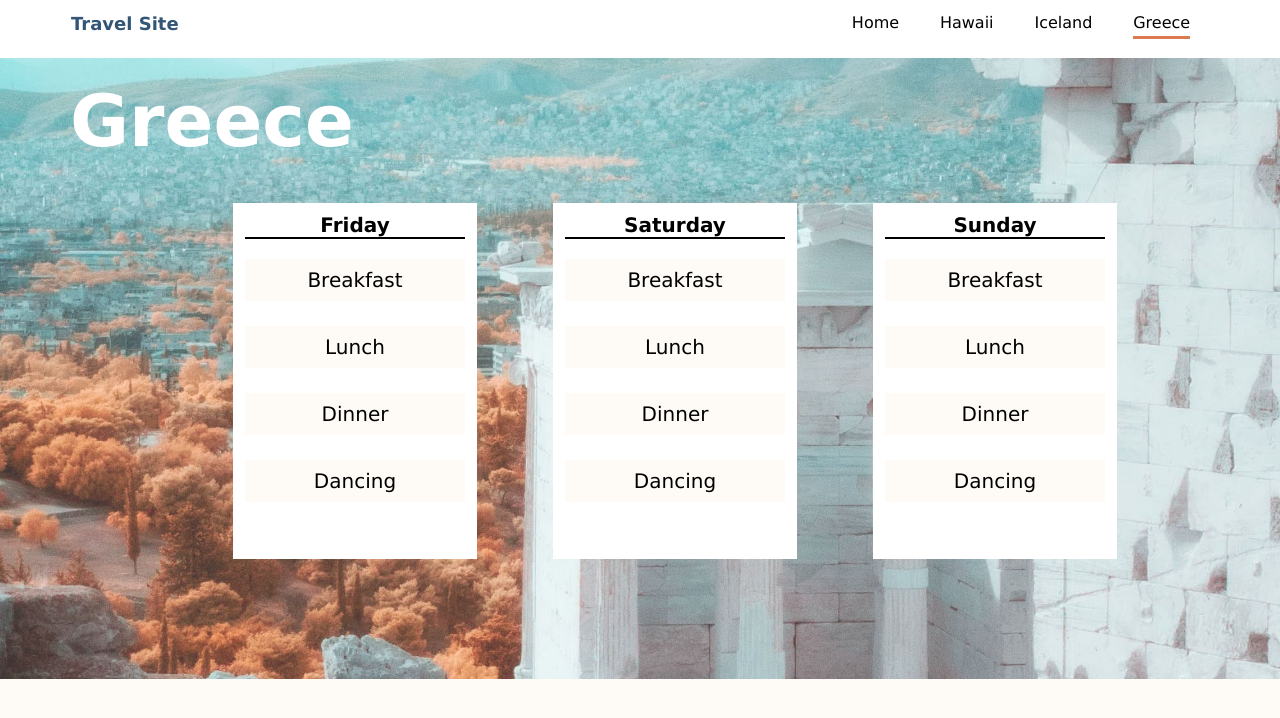
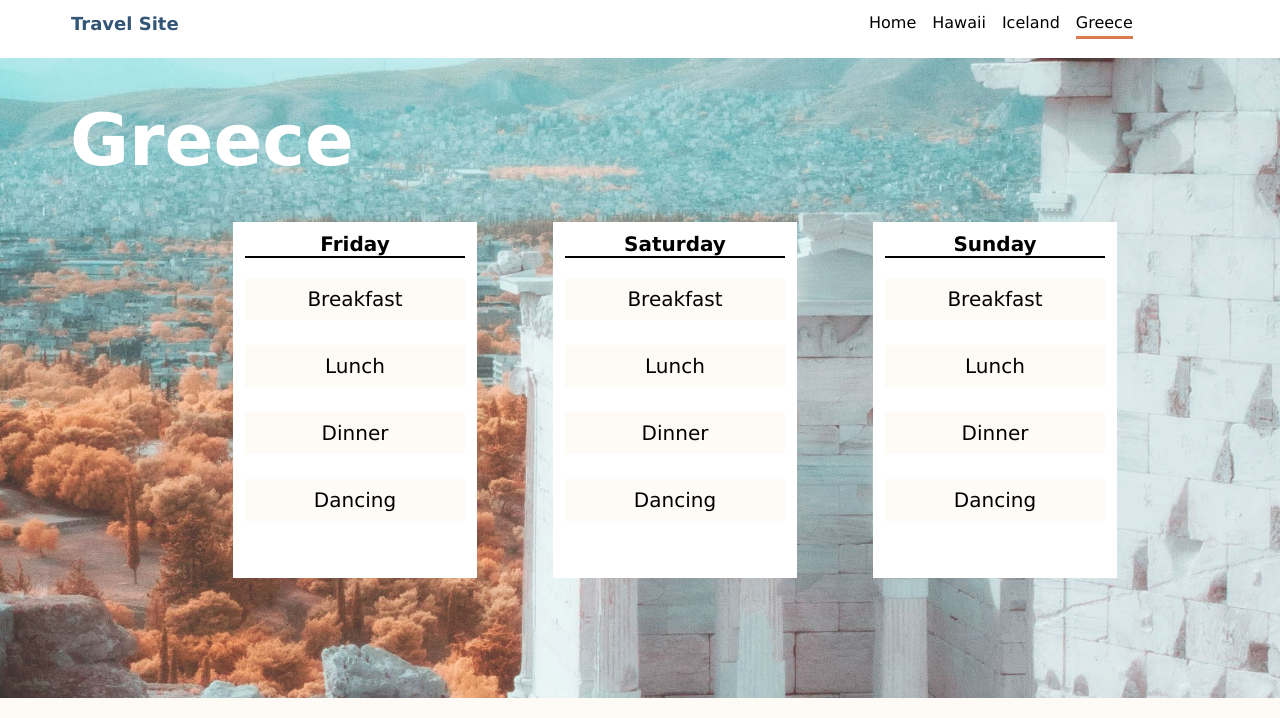
Before and after one commit to andrewssito/Git-demo, a plain HTML site: page pages/greece.html in a window 1280 px wide. Shown: the top 718 px of the page. Drawn offline with Linux system fonts and the light colour scheme.

Commit message:
FINAL COMMIT TRAVEL SITE

```diff
--- a/css/destinations.css
+++ b/css/destinations.css
@@ -5,7 +5,7 @@
 .destination_header {
     color: white;
     font-size: 72px;
-    padding-top: 79px;
+    padding-top: 98px;
     margin-left: 70px;
 }
 
@@ -78,7 +78,7 @@
 
 
 
-/* HAWAII PAGE */
+/* BACKGROUND PAGES */
 
 .destination_page-hawaii {
     background-image: url(../assets/images/hawaii.jpg);
--- a/css/global.css
+++ b/css/global.css
@@ -29,12 +29,23 @@
 
 .nav_top-right {
     flex: 2;
-    margin-left: 600px;
+    margin-left: 650px;
     margin-top: 7px;
-    margin-right: 50px;
     display: flex;
-    justify-content: space-evenly;
 }
+
+
+.nav_right-menu {
+    list-style-type: none;
+    display: flex;
+}
+
+
+.nav_menu-items {
+    flex-direction: column;
+    display: flex;
+}
+
 
 
 .nav_top-logo {
@@ -52,6 +63,8 @@
     text-align: center;
     font-size: 16px;
     font-weight: 300;
+    margin-left: 8px;
+    margin-right: 8px;
 }
 
 
--- a/css/main.css
+++ b/css/main.css
@@ -67,6 +67,7 @@
 
 
 
+
 /* HOME MID CARD SEC */
 
 .home_mid {
--- a/pages/greece.html
+++ b/pages/greece.html
@@ -19,18 +19,35 @@
             </div>
 
             <div class="nav_top-right">
+
+                <ul class="nav_right-menu">
+
+                    <li class="nav_menu-items">
                         <a class="nav_top-links" href="../index.html">
                             Home
                         </a>
+                    </li>
+
+                    <li class="nav_menu-items">
                         <a class="nav_top-links" href="./hawaii.html">
                             Hawaii
                         </a>
+                    </li>
+
+                    <li class="nav_menu-items">
                         <a class="nav_top-links" href="./iceland.html">
                             Iceland
                         </a>
+                    </li>
+
+                    <li class="nav_menu-items">
                         <a class="nav_top-links nav_greece-link" href="./greece.html">
                             Greece
                         </a>
+                    </li>
+
+                </ul>
+
             </div>
 
         </header>
```
Also changed, not shown: index.html (+17 -0 lines), pages/hawaii.html (+17 -0 lines), pages/iceland.html (+17 -0 lines). Lines whose indentation alone changed are shown as unchanged.
